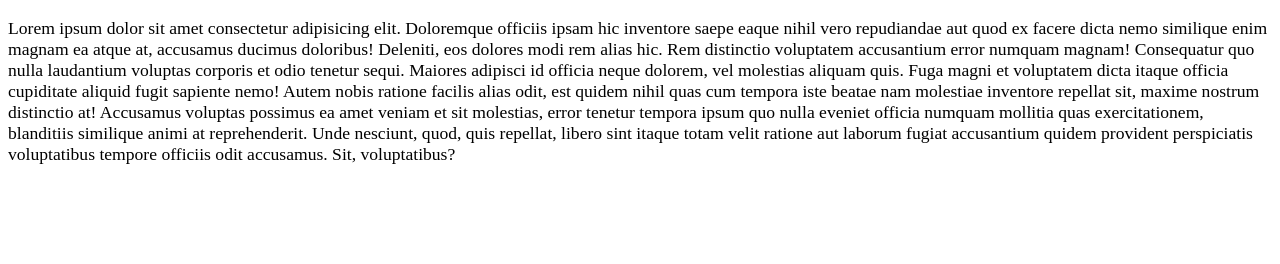
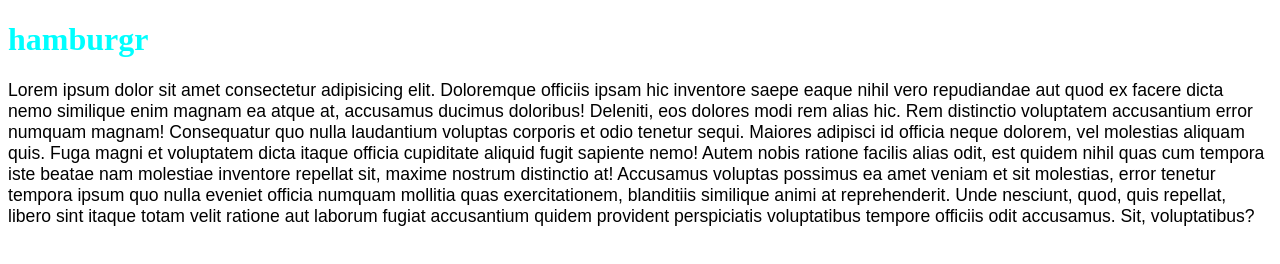
Before and after one commit to Jiri-Heller/Test-Gitu, a plain HTML site: page index.html in a window 1280 px wide. Drawn offline with Linux system fonts and the light colour scheme.

Commit message:
Verze k (něco useful popis) 18.1.2026

```diff
--- a/index.html
+++ b/index.html
@@ -7,6 +7,7 @@
     <link rel="stylesheet" href="style.css">
 </head>
 <body>
+    <h1>hamburgr</h1>
     <p>Lorem ipsum dolor sit amet consectetur adipisicing elit. Doloremque officiis ipsam hic inventore saepe eaque nihil vero repudiandae aut quod ex facere dicta nemo similique enim magnam ea atque at, accusamus ducimus doloribus! Deleniti, eos dolores modi rem alias hic. Rem distinctio voluptatem accusantium error numquam magnam! Consequatur quo nulla laudantium voluptas corporis et odio tenetur sequi. Maiores adipisci id officia neque dolorem, vel molestias aliquam quis. Fuga magni et voluptatem dicta itaque officia cupiditate aliquid fugit sapiente nemo! Autem nobis ratione facilis alias odit, est quidem nihil quas cum tempora iste beatae nam molestiae inventore repellat sit, maxime nostrum distinctio at! Accusamus voluptas possimus ea amet veniam et sit molestias, error tenetur tempora ipsum quo nulla eveniet officia numquam mollitia quas exercitationem, blanditiis similique animi at reprehenderit. Unde nesciunt, quod, quis repellat, libero sint itaque totam velit ratione aut laborum fugiat accusantium quidem provident perspiciatis voluptatibus tempore officiis odit accusamus. Sit, voluptatibus?</p>
 </body>
 </html>
--- a/style.css
+++ b/style.css
@@ -3,4 +3,5 @@ h1{
 }
 p{
     font-size: 1.1rem;
+    font-family: Arial, Helvetica, sans-serif;
 }
```
